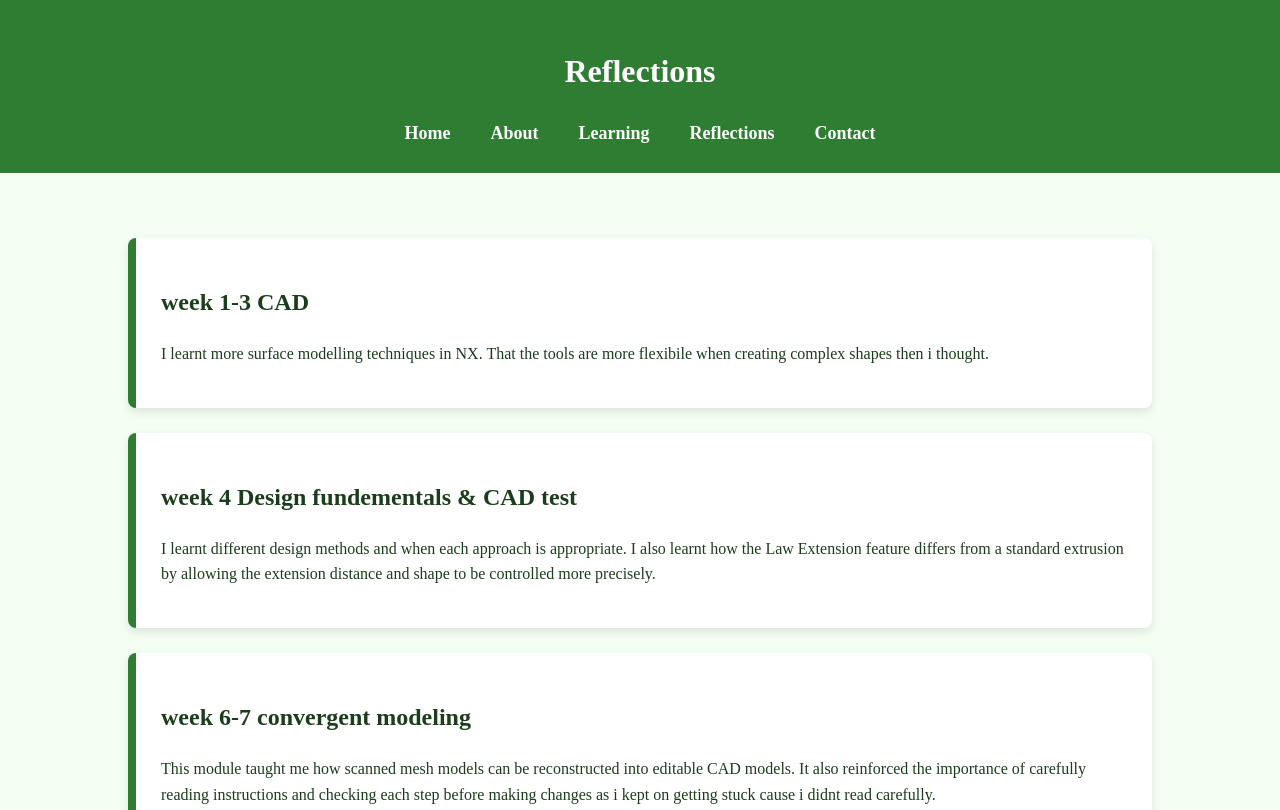
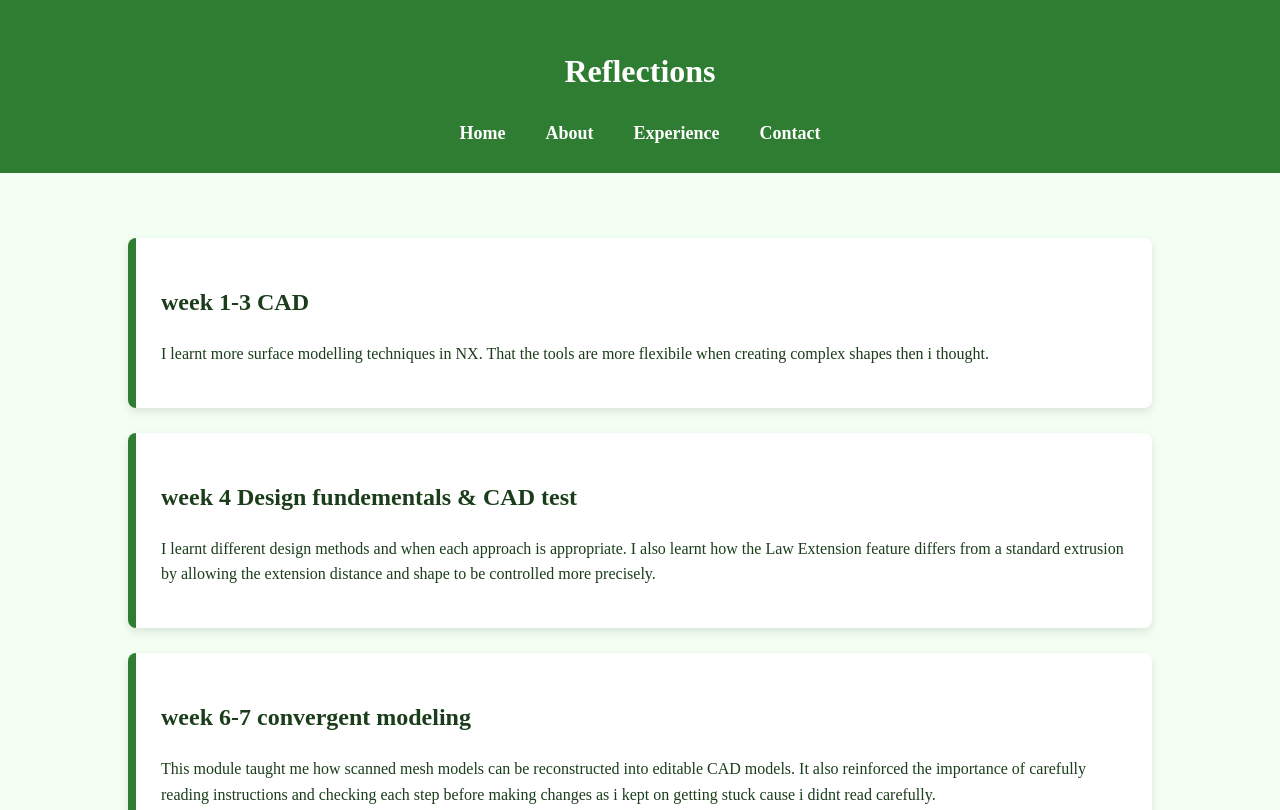
Before and after one commit to tetett22/GL-tessie-teo, a plain HTML site: page reflections.html in a window 1280 px wide. Shown: the top 810 px of the page. Drawn offline with Linux system fonts and the light colour scheme.

Commit message:
Update reflections.html

```diff
--- a/reflections.html
+++ b/reflections.html
@@ -16,8 +16,7 @@
 <nav>
 <a href="index.html">Home</a>
 <a href="about.html">About</a>
-<a href="learning.html">Learning</a>
-<a href="reflections.html">Reflections</a>
+<a href="reflections.html">Experience</a>
 <a href="contact.html">Contact</a>
 </nav>
 
```
